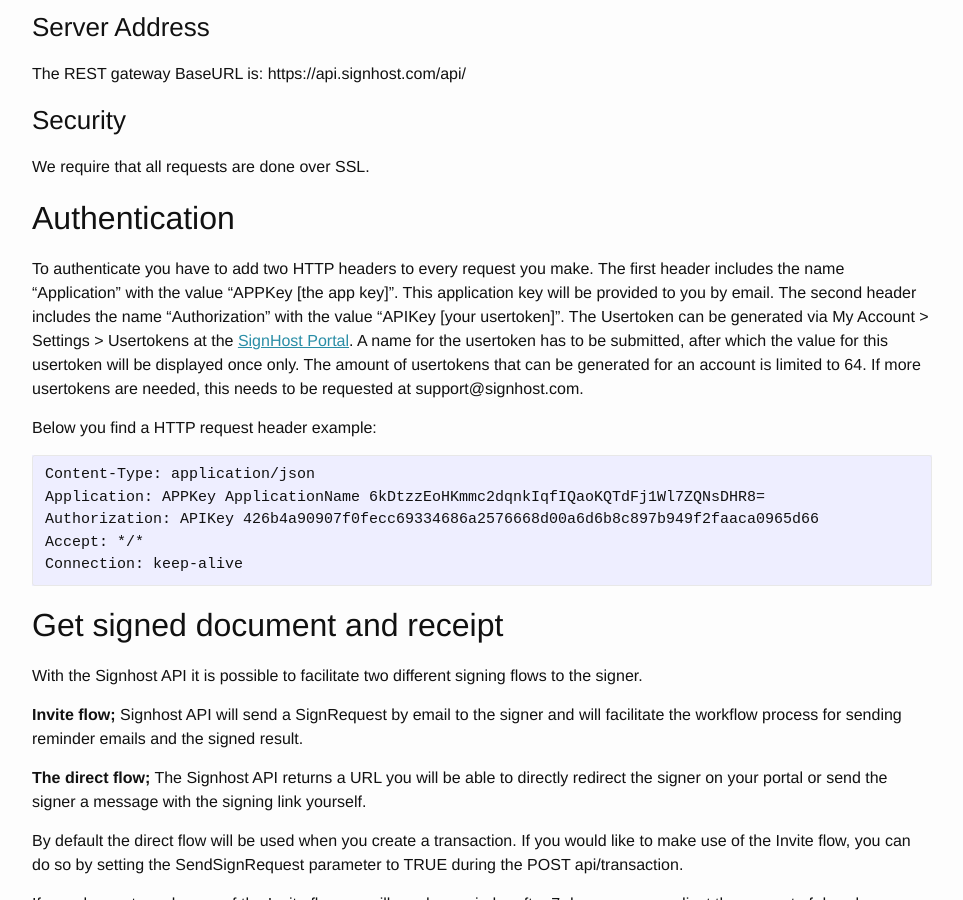
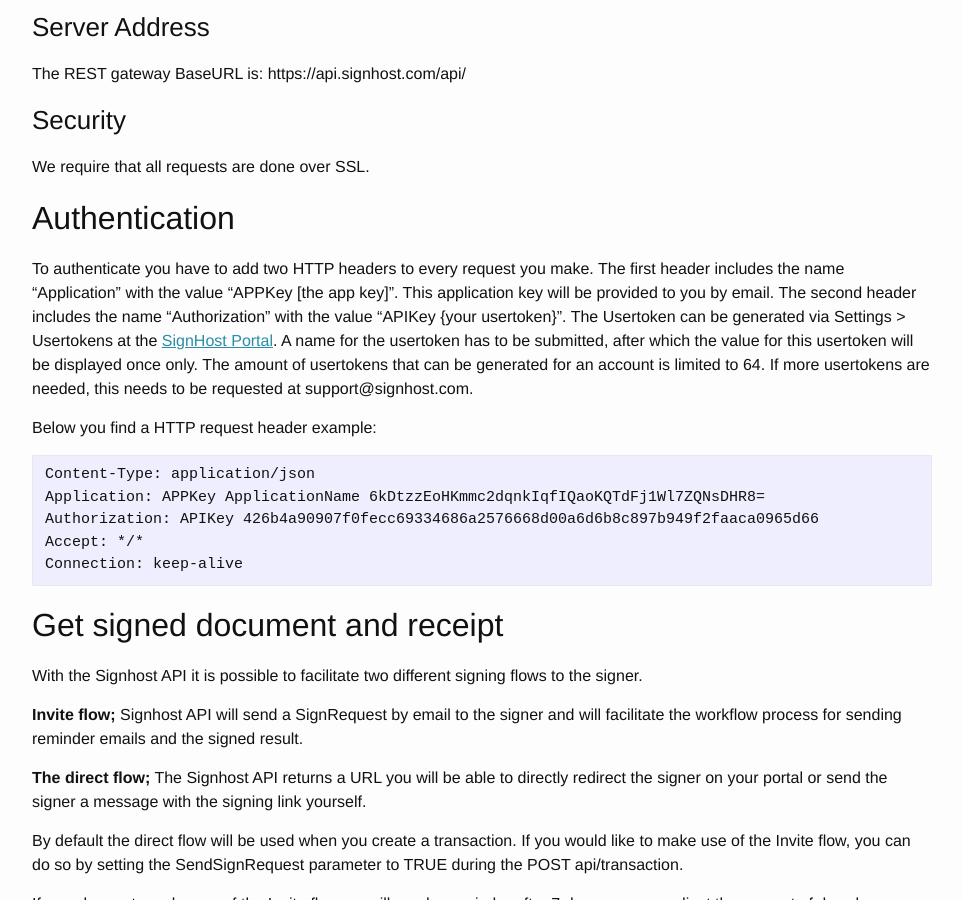
Before and after one commit to markohantula/evidos.github.io, a Jekyll site: the page built from index.md, in a window 1280 px wide and 900 px high, scrolled down 417 px. Shown: the whole window, without its empty margins (158-1121 px from the left). Built offline with Jekyll 4.4.1, drawn with Linux system fonts in a browser that asks for light colours; some of the changed text lies outside the part shown.

Commit message:
Documentation fix typo's and change API Key to usertoken

```diff
--- a/_config.yml
+++ b/_config.yml
@@ -9,7 +9,7 @@
 title: Signhost api documentation
 email: support@signhost.com
 description: > # this means to ignore newlines until "baseurl:"
-  Digitally sign your documents using signhost.
+  Digitally sign your documents using Signhost.
 baseurl: "" # the subpath of your site, e.g. /blog
 url: "https://signhost.com" # the base hostname & protocol for your site
 twitter_username: evidos
--- a/_data/api-swagger.yaml
+++ b/_data/api-swagger.yaml
@@ -1,7 +1,7 @@
 swagger: '2.0'
 info:
   title: Signhost api
-  description: Integrate with signhost using our API to create transactions and retrieve current status.
+  description: Integrate with Signhost using our API to create transactions and retrieve current status.
   version: "1.0"
   contact:
     name: "support@signhost.com"
@@ -19,7 +19,7 @@
     required: true
   ApiKeyParam:
     name: Authorization
-    description: The API key
+    description: The usertoken
     in: header
     type: string
     required: true
--- a/_posts/2015-11-26-howto-create-a-multidocument-transaction.markdown
+++ b/_posts/2015-11-26-howto-create-a-multidocument-transaction.markdown
@@ -124,4 +124,4 @@
 
 Success 200
 
-When all files are uploaded you can tell signhost to start the transaction. Once the transaction is started signers can start viewing and signing the documents.
+When all files are uploaded you can tell Signhost to start the transaction. Once the transaction is started signers can start viewing and signing the documents.
--- a/index.md
+++ b/index.md
@@ -27,8 +27,8 @@
 To authenticate you have to add two HTTP headers to every request you make.
 The first header includes the name "Application" with the value "APPKey [the app key]".
 This application key will be provided to you by email.
-The second header includes the name "Authorization" with the value "APIKey [your usertoken]".
-The Usertoken can be generated via My Account > Settings > Usertokens at the [SignHost Portal](https://portal.signhost.com/).
+The second header includes the name "Authorization" with the value "APIKey {your usertoken}".
+The Usertoken can be generated via Settings > Usertokens at the [SignHost Portal](https://portal.signhost.com/).
 A name for the usertoken has to be submitted, after which the value for this usertoken will be displayed once only.
 The amount of usertokens that can be generated for an account is limited to 64.
 If more usertokens are needed, this needs to be requested at support@signhost.com.
```
